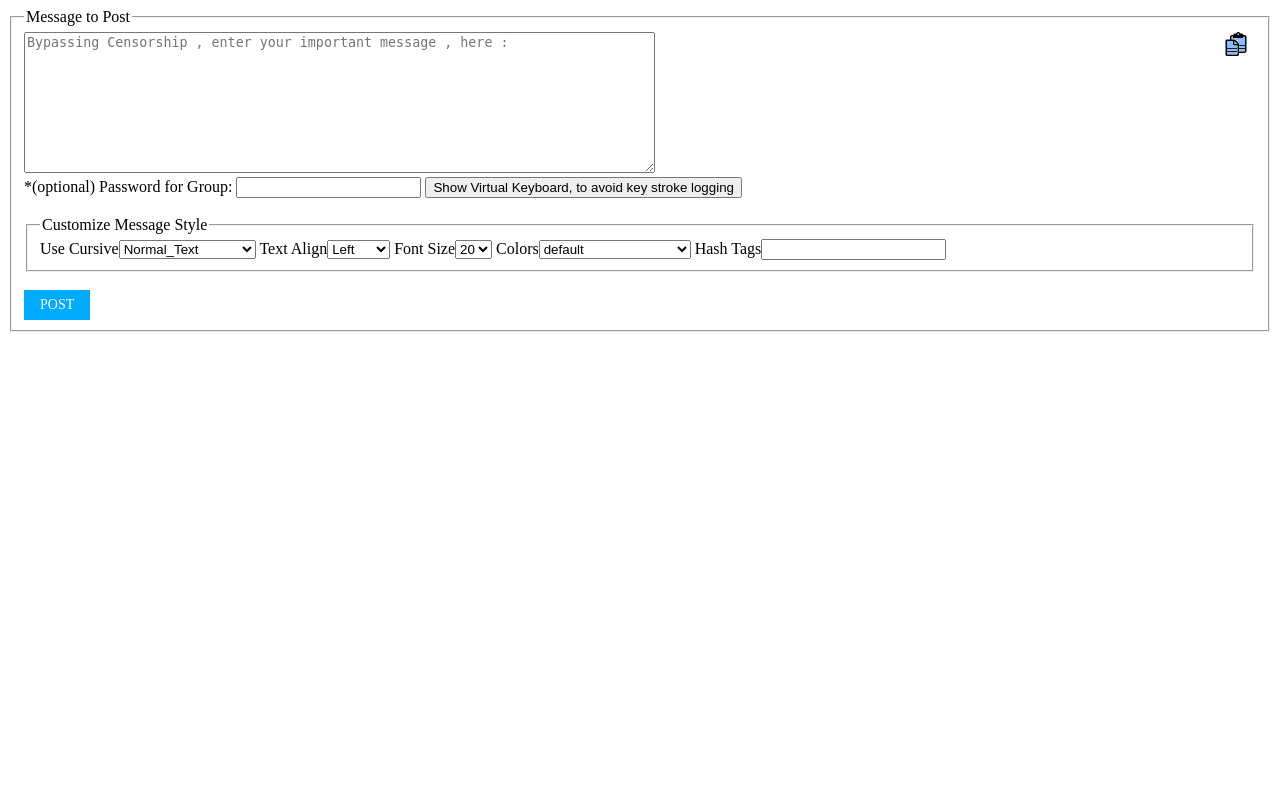
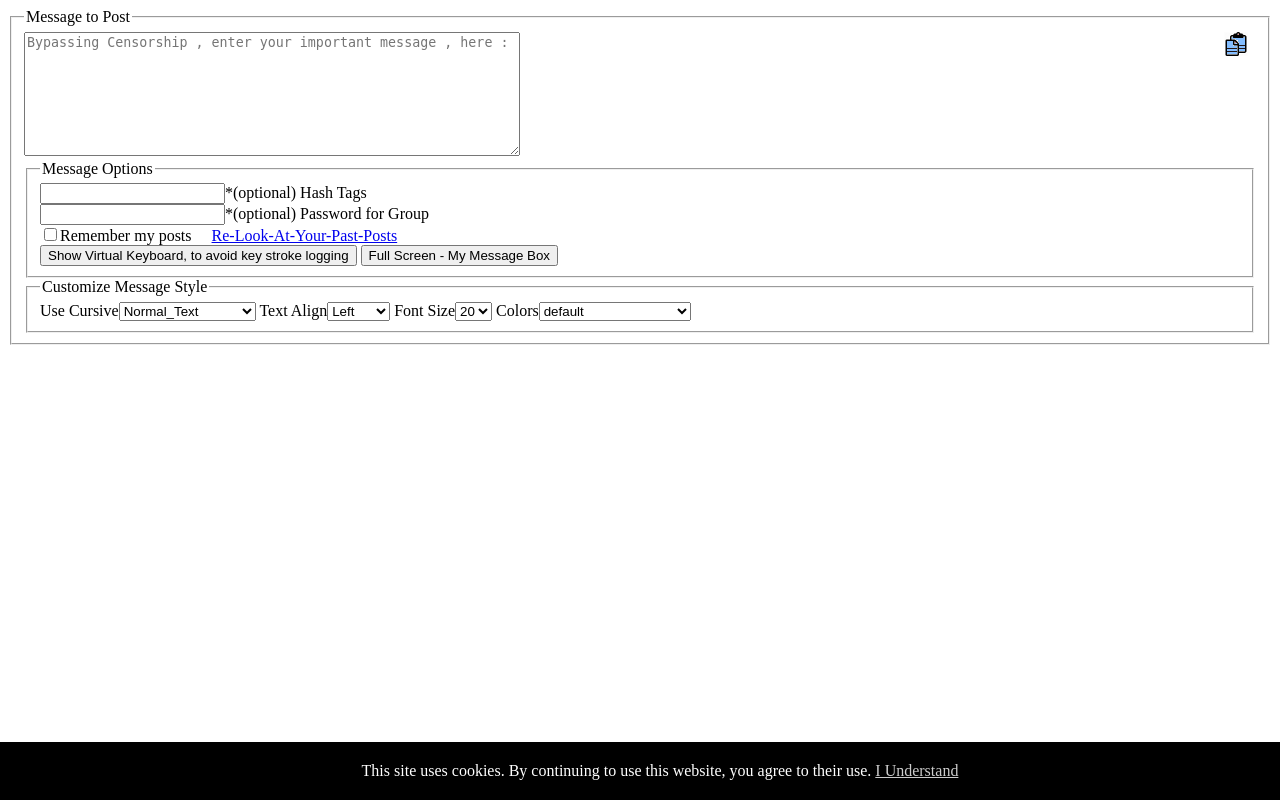
Before and after one commit to Bob-586/SocialMediaEncoder, a PHP site: page /m/post.php in a window 1280 px wide. Run offline with PHP 8.4, Linux system fonts and the light colour scheme; some web fonts are replaced.

Commit message:
Fun w/ Cookies, reviewing my posts

```diff
--- a/m/post.php
+++ b/m/post.php
@@ -8,34 +8,18 @@
         <link rel="stylesheet" href="../dist/feed.min.css">
         <link rel="stylesheet" href="../dist/vkb.css">
         <?php require_once 'fonts.php'; ?>
+        <script type="text/javascript">
+            var uri = window.location.href.toString();
+            var grr = uri.split('/<?= basename(__DIR__) ?>/');
+            var mysite = grr[0] + '/<?= basename(__DIR__) ?>/';
+        </script>
         <script type="text/javascript" src="../dist/all.min.js?v=1.3" defer></script>
-        <script type="text/javascript" src="../dist/feed.min.js" defer></script>
+        <script type="text/javascript" src="../dist/feed.min.js?v=1.3" defer></script>
         <link rel="manifest" href="../manifest.json">
     </head>
     <body>
 
-        <section>
-        <fieldset>
-        <legend>Message to Post</legend>
-            <a id="copybtn" class='clipboard' title='Copy/Paste'></a>
-            <div style="float: right;" class="nomobile">
-                <img src="../dist/lgplv3-with-text-154x68.png" alt="License: LGPLv3 Free as in Freedom" />
-                <br>
-                <a href="https://github.com/Bob-586/SocialMediaEncoder" id="dload" class="rlink" target="_blank"><img src="../images/dload.svg" class="dload" alt="Download your copy of this project here." title="Download your copy of this project here.">Add this code/project to your own site! * PHP7-required</a>
-            </div>
-            <textarea id="enc" name="enc" rows="9" cols="76" class="input" maxlength="30000" placeholder="Bypassing Censorship , enter your important message , here :"></textarea>
-        <div id="main" style="visibility: hidden;">
-            <label for="pwd">*(optional) Password for Group:</label>
-            <input type="password" id="pwd" />
-            <button onclick="show_vkb(); return false;" id="btn-svkb">Show Virtual Keyboard, to avoid key stroke logging</button>
-            <div class="simple-keyboard" id="dvkb" style="display: none;"></div><br><br>
-            <?php require_once 'style.php'; ?>
-            <br>
-            <button onclick="post();" id="post" class="uk-button uk-button-main uk-button-small">Post</button>
-            <span id="msg"></span>
-        </div>
-        </fieldset>
-        </section>
+        <?php require_once 'post_body.php'; ?>
 
         <script type="text/javascript" src="../dist/vkb.min.js"></script>
         <script type="text/javascript" src="../dist/keyboard_layout.js"></script>
--- /dev/null
+++ b/m/post_body.php
@@ -0,0 +1,37 @@
+<?php
+$cookie_name = "sme_posts";
+$track = (isset($_COOKIE[$cookie_name])) ? "checked" : "";
+?>
+<section>
+<fieldset>
+<legend>Message to Post</legend>
+            <a id="copybtn" class='clipboard' title='Copy/Paste'></a>
+            <div style="float: right;" class="nomobile" id="gpl">
+                <img src="../dist/lgplv3-with-text-154x68.png" alt="License: LGPLv3 Free as in Freedom" />
+                <br>
+                <a href="https://github.com/Bob-586/SocialMediaEncoder" id="dload" class="rlink" target="_blank"><img src="../images/dload.svg" class="dload" alt="Download your copy of this project here." title="Download your copy of this project here.">Add this code/project to your own site! * PHP7-required</a>
+            </div>
+            <textarea id="enc" name="enc" rows="4" cols="70" style="width: 490px; height: 118px; margin: 0px;" class="input" maxlength="30000" placeholder="Bypassing Censorship , enter your important message , here :"></textarea>
+        <div id="main" style="visibility: hidden;">
+            <section>
+            <fieldset>
+            <legend>Message Options</legend>
+                <input type="text" id="tags" maxlength="200" /><label for="tags">*(optional) Hash Tags</label>
+                <br>
+                <input type="password" id="pwd" /><label for="pwd">*(optional) Password for Group</label>
+                <br>
+                <input type="checkbox" id="track" value="true" <?= $track ?>/><label for="track">Remember my posts</label>
+                &nbsp; &nbsp; <a href="relookat.php">Re-Look-At-Your-Past-Posts</a>
+                <br>
+                <button onclick="show_vkb(); return false;" id="btn-svkb">Show Virtual Keyboard, to avoid key stroke logging</button>
+                <button onclick="this.style.display='none'; document.getElementById('gpl').style.display='none'; document.getElementById('enc').style.width = '95%';">Full Screen - My Message Box</button>
+            </fieldset>
+            </section>
+            <div class="simple-keyboard" id="dvkb" style="display: none;"></div>
+            <?php require_once 'style.php'; ?>
+            <br>
+            <button onclick="post();" id="post" class="uk-button uk-button-main uk-button-small">Post</button>
+            <span id="msg"></span>
+        </div>
+</fieldset>
+</section>
--- a/m/style.php
+++ b/m/style.php
@@ -116,7 +116,6 @@ for($size = 16; $size < 47; $size++ ) {
 <label for="size">Font Size</label><select id="size" onchange="document.getElementById('sample-text').style = get_styles();"><?= do_options_backwards($fonts_size, '20'); ?></select>
 <label for="color">Colors</label><select id="color" onchange="document.getElementById('sample-text').style = get_styles();"><?= do_options_backwards($styles); ?></select>
 
-<label for="tags">Hash Tags</label><input type="text" id="tags" maxlength="200" />
 <p id="sample-text" style="display: none;">
     Sample Text , Welcome . . . .<br>
     Line #2 , More TEXT for you !
@@ -127,6 +126,9 @@ for($size = 16; $size < 47; $size++ ) {
 <script type="text/javascript">
     /* Set Cookie */
     function sme_set_cookie(cname, cvalue, exdays) {
+        if (!localStorage.getItem('cookieconsent')) {
+            return "";
+        }
         var d = new Date();
         d.setTime(d.getTime() + (exdays*24*60*60*1000));
         var expires = "expires="+d.toUTCString();
@@ -155,10 +157,14 @@ for($size = 16; $size < 47; $size++ ) {
         me.selectedIndex = index;
     }
 
-    function get_styles() {
+    function remember_styles() {
         var oj = { cursive: get_index_from_cbo('cursive'), align: get_index_from_cbo('align'), size: get_index_from_cbo('size'), color: get_index_from_cbo('color') };
         var s = btoa(JSON.stringify(oj));
         sme_set_cookie('sme_r_styles', s, 2);
+    }
+
+    function get_styles() {
+        remember_styles();
         return document.getElementById('cursive').value + document.getElementById('align').value + document.getElementById('size').value + document.getElementById('color').value;
     }
 
@@ -171,5 +177,22 @@ for($size = 16; $size < 47; $size++ ) {
         set_index_for_cbo('size', j.size);
         set_index_for_cbo('color', j.color);
     }
+</script>
 
+<script type="text/javascript">
+(function() {
+	if (!localStorage.getItem('cookieconsent')) {
+		document.body.innerHTML += '\
+		<div class="cookieconsent" style="position:fixed;padding:20px;left:0;bottom:0;background-color:#000;color:#FFF;text-align:center;width:100%;z-index:99999;">\
+			This site uses cookies. By continuing to use this website, you agree to their use. \
+			<a href="#" style="color:#CCCCCC;">I Understand</a>\
+		</div>\
+		';
+		document.querySelector('.cookieconsent a').onclick = function(e) {
+			e.preventDefault();
+			document.querySelector('.cookieconsent').style.display = 'none';
+			localStorage.setItem('cookieconsent', true);
+		};
+	}
+})();
 </script>
```
Also changed, not shown: m/do_post.php (+21 -0 lines), m/index.php (+5 -25 lines), m/relookat.php (added, +17 -0 lines), dist/feed.js, dist/feed.min.js.
